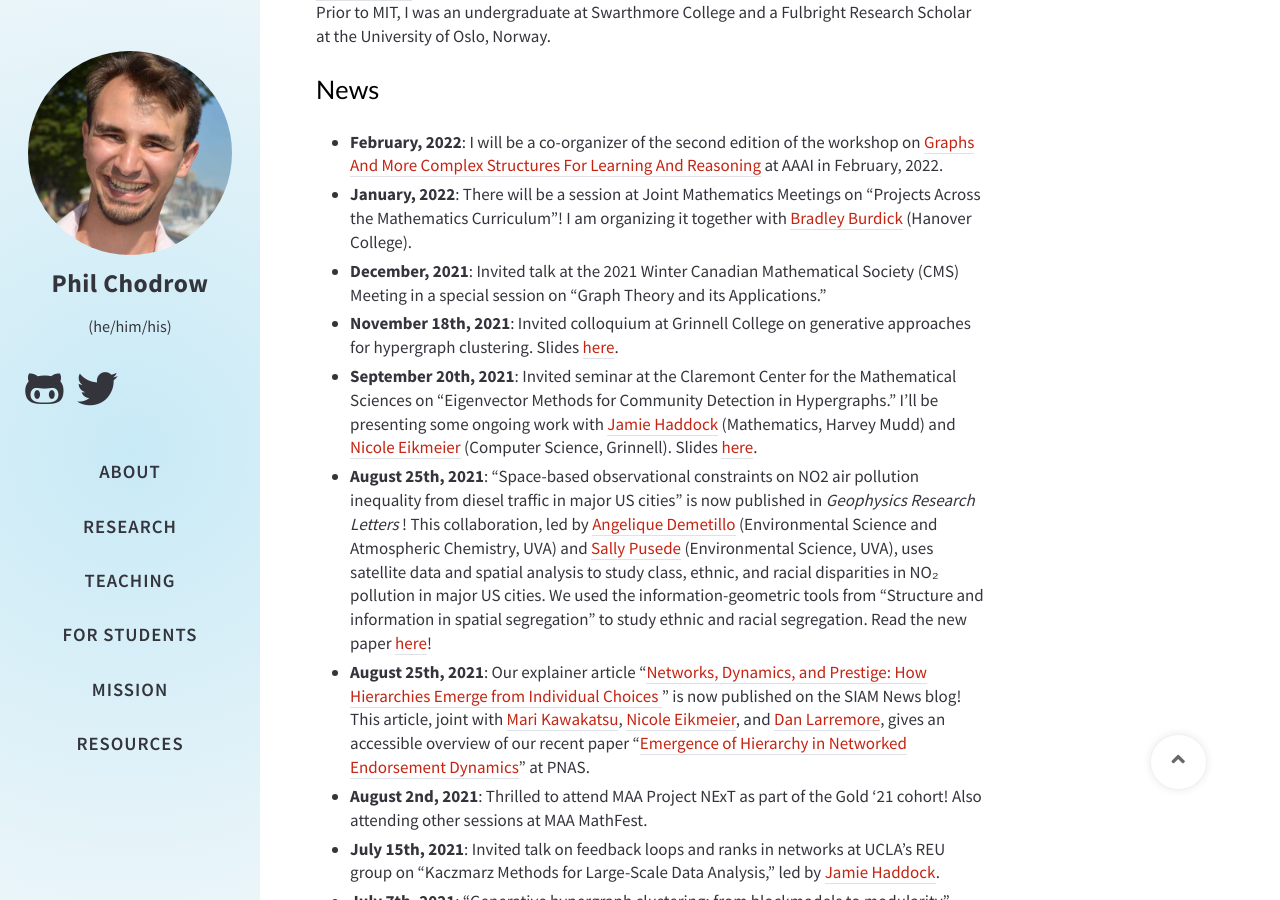
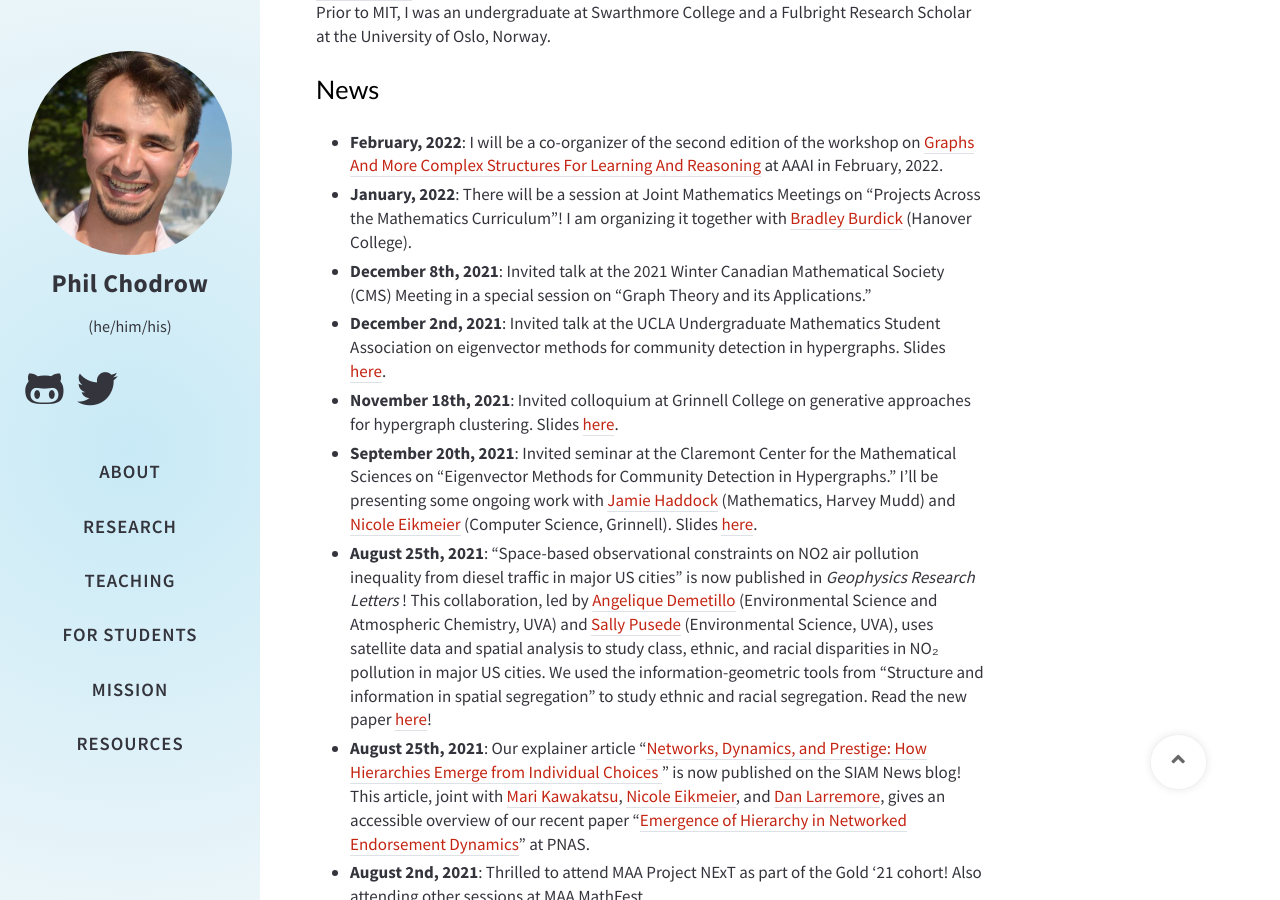
Before and after one commit to PhilChodrow/UCLA-website, a Jekyll site: the page built from index.md, in a window 1280 px wide and 900 px high, scrolled down 614 px. Built offline with Jekyll 4.4.1, drawn with Linux system fonts in a browser that asks for light colours; nearby versions of some CDN libraries; comment, search, counter and statistics services are not loaded; a style sheet for code colours, icons or effects is not loaded.

Commit message:
Update index.md

```diff
--- a/index.md
+++ b/index.md
@@ -19,7 +19,8 @@
 
 - **February, 2022**: I will be a co-organizer of the second edition of the workshop on [Graphs And More Complex Structures For Learning And Reasoning](https://sites.google.com/view/gclr2021/speakers) at AAAI in February, 2022.
 - **January, 2022**: There will be a session at Joint Mathematics Meetings on "Projects Across the Mathematics Curriculum"! I am organizing it together with [Bradley Burdick](https://sites.google.com/view/bradleylewisburdick) (Hanover College).
-- **December, 2021**: Invited talk at the 2021 Winter Canadian Mathematical Society (CMS) Meeting in a special session on "Graph Theory and its Applications."
+- **December 8th, 2021**: Invited talk at the 2021 Winter Canadian Mathematical Society (CMS) Meeting in a special session on "Graph Theory and its Applications."
+- **December 2nd, 2021**: Invited talk at the UCLA Undergraduate Mathematics Student Association on eigenvector methods for community detection in hypergraphs. Slides [here](http://www.philchodrow.com/talks/hypergraph-spectral/umsa#1).
 - **November 18th, 2021**: Invited colloquium at Grinnell College on generative approaches for hypergraph clustering. Slides [here](http://www.philchodrow.com/talks/grinnell-2021).
 - **September 20th, 2021**: Invited seminar at the Claremont Center for the Mathematical Sciences on "Eigenvector Methods for Community Detection in Hypergraphs." I'll be presenting some ongoing work with [Jamie Haddock](https://www.math.ucla.edu/~jhaddock/) (Mathematics, Harvey Mudd) and [Nicole Eikmeier](https://eikmeier.sites.grinnell.edu/) (Computer Science, Grinnell). Slides [here](http://www.philchodrow.com/talks/hypergraph-spectral/#1).
 - **August 25th, 2021**: "Space-based observational constraints on NO2 air pollution inequality from diesel traffic in major US cities" is now published in *Geophysics Research Letters*! This collaboration, led by [Angelique Demetillo](https://maryangelique.com) (Environmental Science and Atmospheric Chemistry, UVA) and [Sally Pusede](https://pusede.evsc.virginia.edu) (Environmental Science, UVA), uses satellite data and spatial analysis to study class, ethnic, and racial disparities in NO₂ pollution in major US cities. We used the information-geometric tools from "Structure and information in spatial segregation" to study ethnic and racial segregation. Read the new paper [here](https://agupubs.onlinelibrary.wiley.com/doi/10.1029/2021GL094333)!
```
